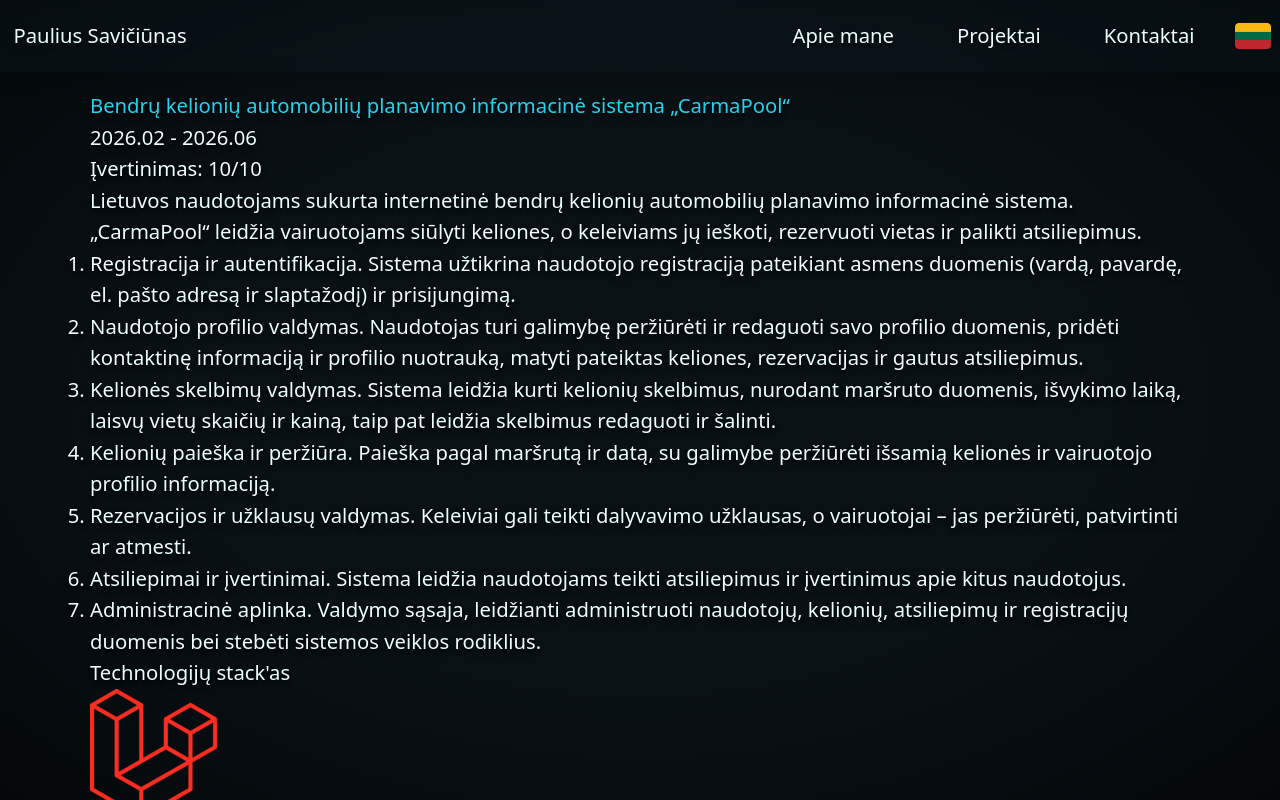
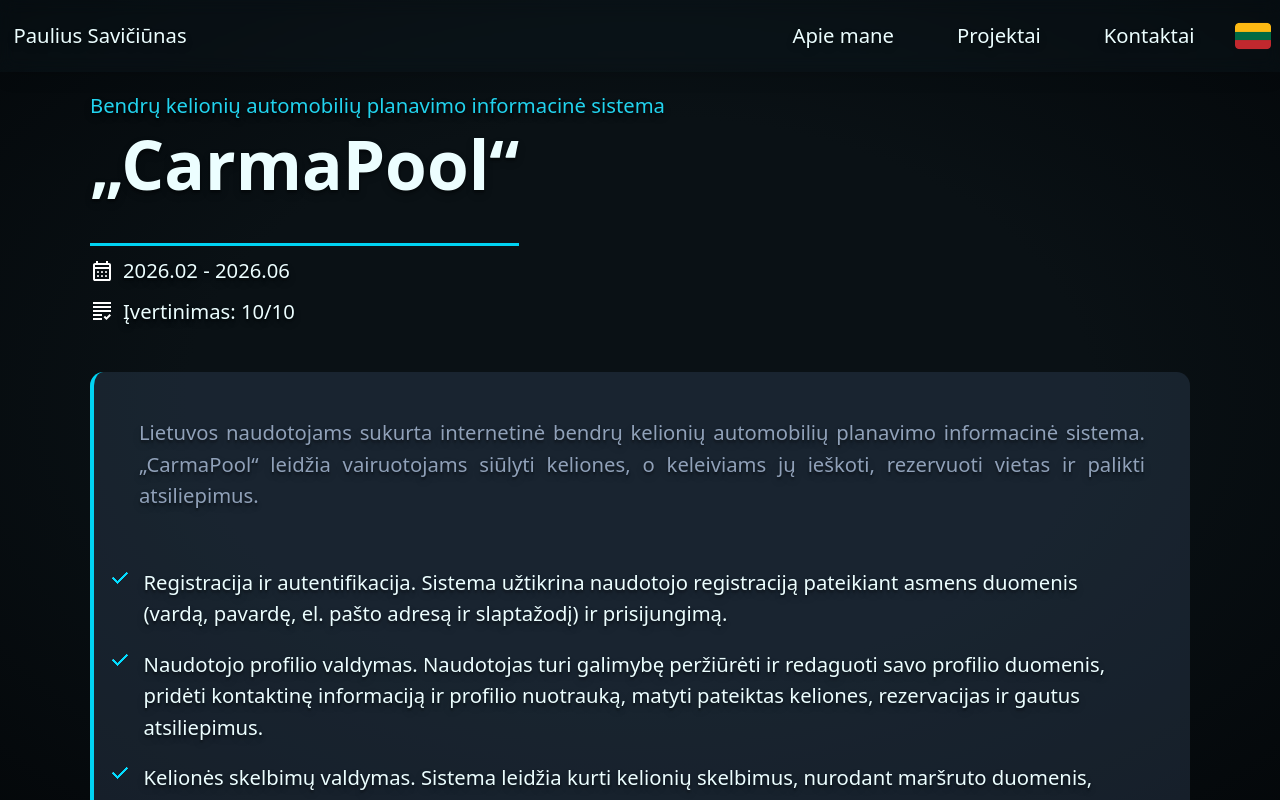
Before and after one commit to 45SaviciunasPaulius/ps_vercel_portfolio, a React (Vite) app: page /carmapool in a window 1280 px wide. Shown: the top 800 px of the page. Built offline with nearby package versions, Linux system fonts and the light colour scheme.

Commit message:
added carmapool styling

```diff
--- a/src/Pages/CarmaPool.jsx
+++ b/src/Pages/CarmaPool.jsx
@@ -27,6 +27,8 @@ import railwayLogo from "../assets/stack/railway.png";
 import resendLogo from "../assets/stack/resend.png";
 import gitLogo from "../assets/stack/git.png";
 import githubLogo from "../assets/stack/github.png";
+
+import checkmark from "../assets/icons/check.png";
 
 // Images
 
@@ -86,25 +88,59 @@ export default function CarmaPool() {
     { src: image_16 },
   ];
   return (
-    <div className="p-20">
+    <div className="p-20 m-auto max-w-300">
       <div>
-        <h1>{projects.title}</h1>
-        <div>{projects.date}</div>
-        <div>{projects.grade}</div>
+        <h1>{projects.intro}</h1>
+        <h2 className="font-bold text-6xl pb-10 pt-2 border-b-3 max-w-fit border-cyan-400">
+          {projects.title}
+        </h2>
+        <div className="flex items-center gap-2 pt-2">
+          <svg
+            xmlns="http://www.w3.org/2000/svg"
+            height="24px"
+            viewBox="0 -960 960 960"
+            width="24px"
+            fill="#FFFFFF"
+          >
+            <path d="M200-80q-33 0-56.5-23.5T120-160v-560q0-33 23.5-56.5T200-800h40v-80h80v80h320v-80h80v80h40q33 0 56.5 23.5T840-720v560q0 33-23.5 56.5T760-80H200Zm0-80h560v-400H200v400Zm0-480h560v-80H200v80Zm0 0v-80 80Zm280 240q-17 0-28.5-11.5T440-440q0-17 11.5-28.5T480-480q17 0 28.5 11.5T520-440q0 17-11.5 28.5T480-400Zm-188.5-11.5Q280-423 280-440t11.5-28.5Q303-480 320-480t28.5 11.5Q360-457 360-440t-11.5 28.5Q337-400 320-400t-28.5-11.5ZM640-400q-17 0-28.5-11.5T600-440q0-17 11.5-28.5T640-480q17 0 28.5 11.5T680-440q0 17-11.5 28.5T640-400ZM480-240q-17 0-28.5-11.5T440-280q0-17 11.5-28.5T480-320q17 0 28.5 11.5T520-280q0 17-11.5 28.5T480-240Zm-188.5-11.5Q280-263 280-280t11.5-28.5Q303-320 320-320t28.5 11.5Q360-297 360-280t-11.5 28.5Q337-240 320-240t-28.5-11.5ZM640-240q-17 0-28.5-11.5T600-280q0-17 11.5-28.5T640-320q17 0 28.5 11.5T680-280q0 17-11.5 28.5T640-240Z" />
+          </svg>
+          {projects.date}
+        </div>
+        <div className="flex items-center gap-2 pt-2">
+          <svg
+            xmlns="http://www.w3.org/2000/svg"
+            height="24px"
+            viewBox="0 -960 960 960"
+            width="24px"
+            fill="#FFFFFF"
+          >
+            <path d="M657-121 544-234l56-56 57 57 127-127 56 56-183 183Zm-537 1v-80h360v80H120Zm0-160v-80h360v80H120Zm0-160v-80h720v80H120Zm0-160v-80h720v80H120Zm0-160v-80h720v80H120Z" />
+          </svg>
+          {projects.grade}
+        </div>
       </div>
 
-      <div>
-        <div>{projects.about}</div>
-        <ol className="list-decimal">
+      <div className="mt-10 p-10 bg-slate-700/40 rounded-xl border-l-4 border-cyan-400">
+        <div className="mb-10 text-justify text-slate-400 ">
+          {projects.about}
+        </div>
+        <ol
+          className="list-decimal"
+          style={{ listStyleImage: `url(${checkmark})` }}
+        >
           {Object.values(projects.functions).map((element, i) => (
-            <li key={i}>{element}</li>
+            <li key={i} className="py-2 px-1">
+              {element}
+            </li>
           ))}
         </ol>
       </div>
 
-      <div>
-        <h2>{projects.tech}</h2>
-        <div>
+      <div className="py-10">
+        <h2 className="text-cyan-400 text-xl py-5 border-b-2 w-fit mb-5">
+          {projects.tech}
+        </h2>
+        <div className="flex flex-row flex-wrap *:object-cover gap-5 py-10 *:m-auto bg-slate-800/10 rounded-xl p-10">
           <img src={laravelLogo} alt="Laravel" />
           <img src={reactLogo} alt="React" />
           <img src={inertiaLogo} alt="Inertia.js" />
--- a/src/localization.json
+++ b/src/localization.json
@@ -44,7 +44,8 @@
                 "button": "Daugiau..."
             },
             "project_4_detailed":{
-                "title": "Bendrų kelionių automobilių planavimo informacinė sistema „CarmaPool“",
+                "intro": "Bendrų kelionių automobilių planavimo informacinė sistema",
+                "title": "„CarmaPool“",
                 "about": "Lietuvos naudotojams sukurta internetinė bendrų kelionių automobilių planavimo informacinė sistema. „CarmaPool“ leidžia vairuotojams siūlyti keliones, o keleiviams jų ieškoti, rezervuoti vietas ir palikti atsiliepimus.",
                 "grade": "Įvertinimas: 10/10",
                 "date": "2026.02 - 2026.06",
```
Also changed, not shown: src/assets/icons/check.png (added).
